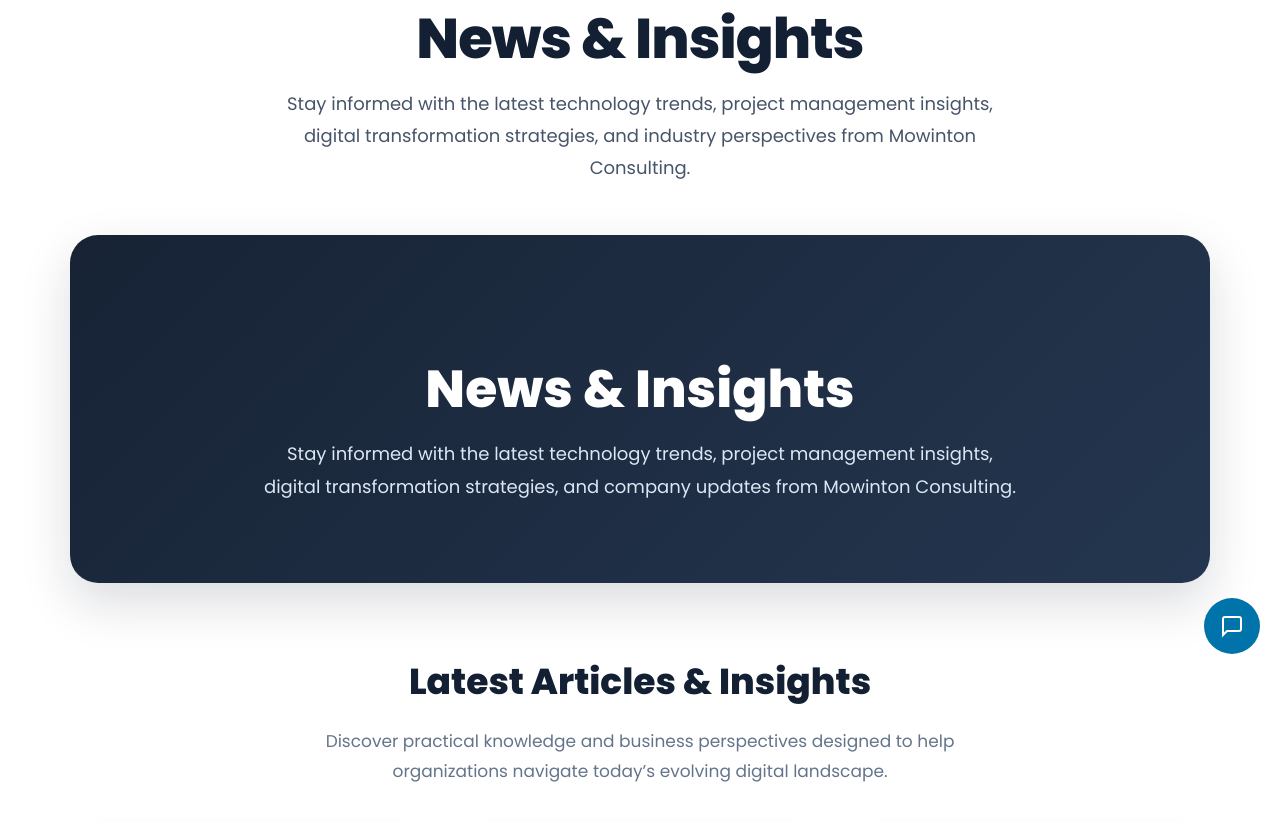
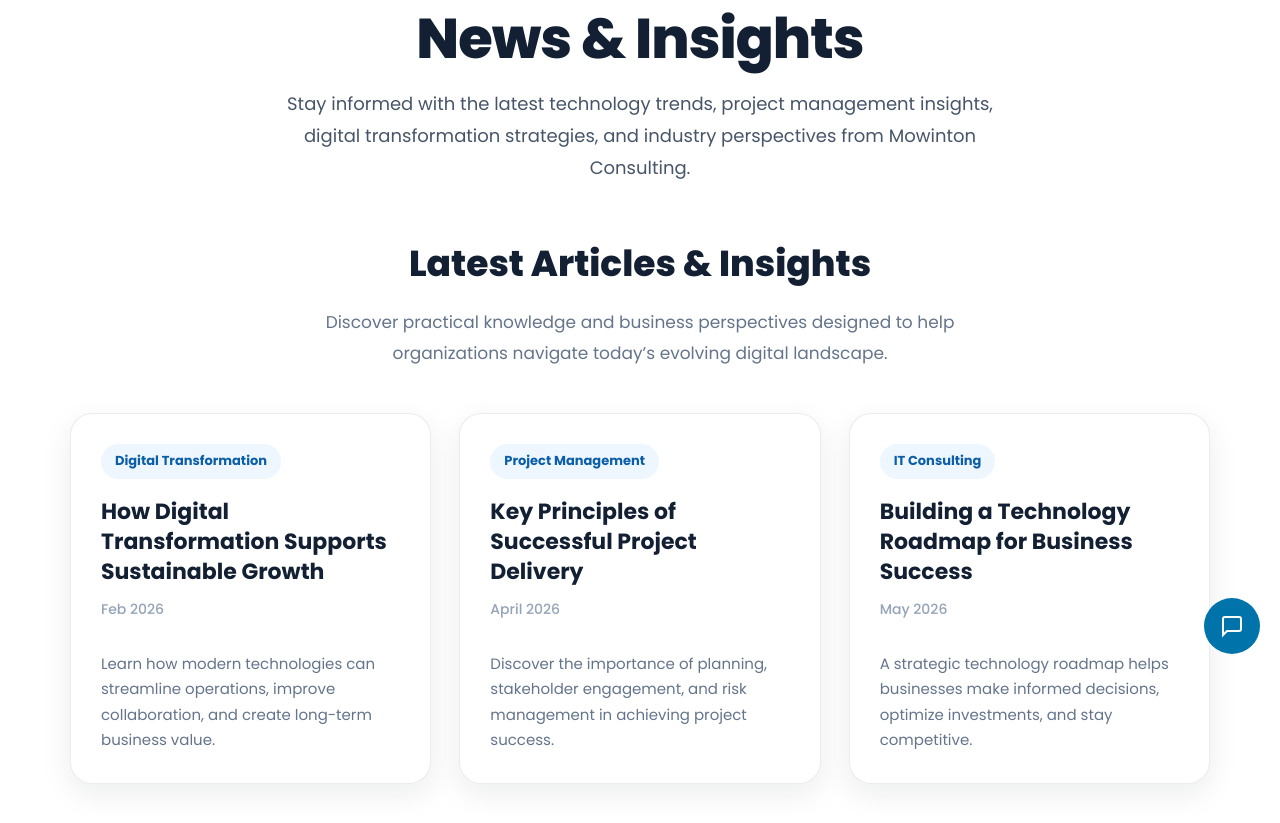
Before and after one commit to MowintonAdmin/MowintonWebsite, a PHP site: page /news-insights/ in a window 1280 px wide. Shown: the part 126-949 px from the top of the page. Run offline with PHP 8.4, Linux system fonts and the light colour scheme; some libraries are stand-ins or nearby versions.

Commit message:
UI change

```diff
--- a/news-insights/index.php
+++ b/news-insights/index.php
@@ -14,13 +14,6 @@ require_once __DIR__ . '/../includes/header.php';
             <h1>News &amp; Insights</h1>
             <p>
                 Stay informed with the latest technology trends, project management insights, digital transformation strategies, and industry perspectives from Mowinton Consulting.
-            </p>
-        </div>
-
-        <div class="news-hero">
-            <h2>News &amp; Insights</h2>
-            <p>
-                Stay informed with the latest technology trends, project management insights, digital transformation strategies, and company updates from Mowinton Consulting.
             </p>
         </div>
 
```
